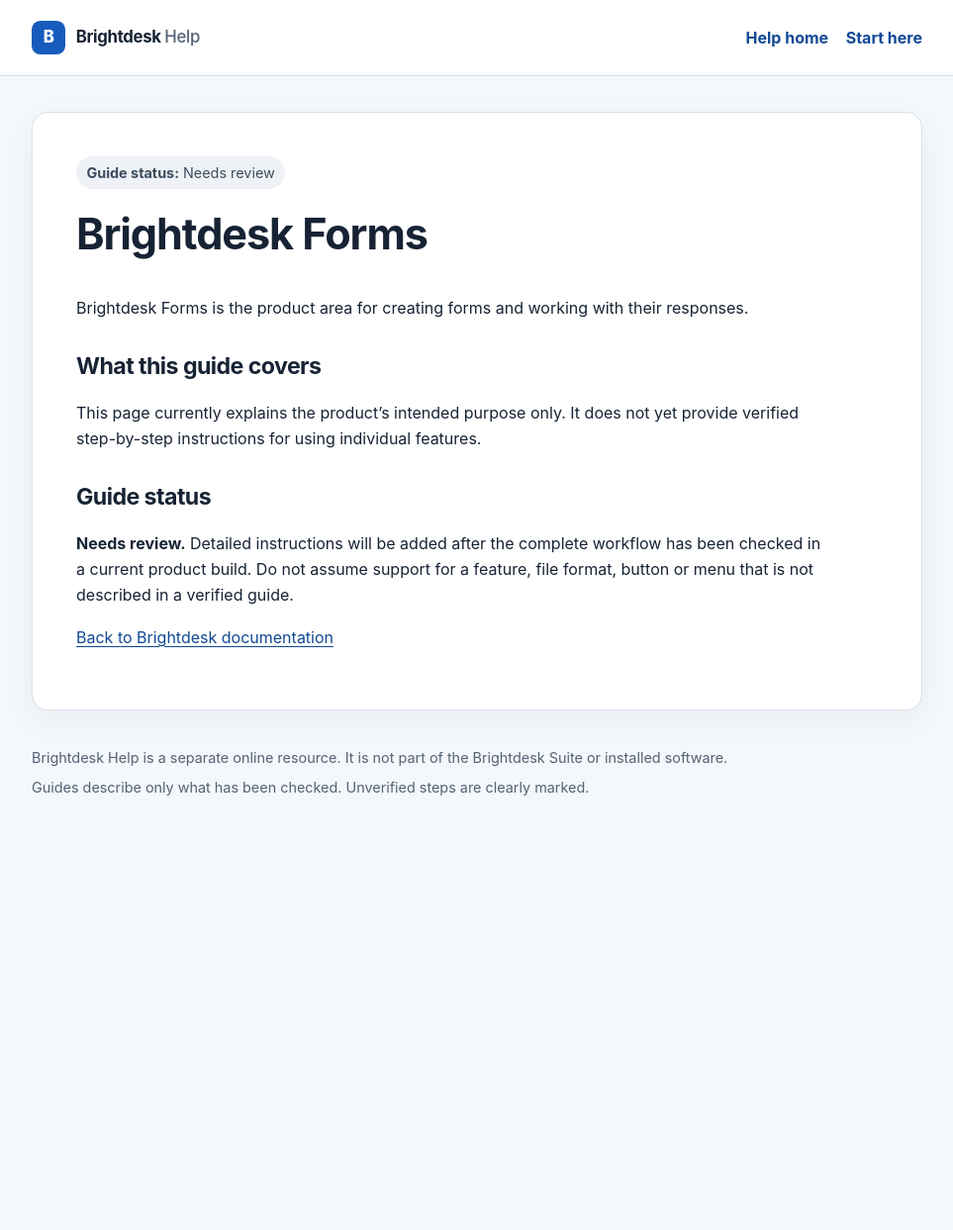
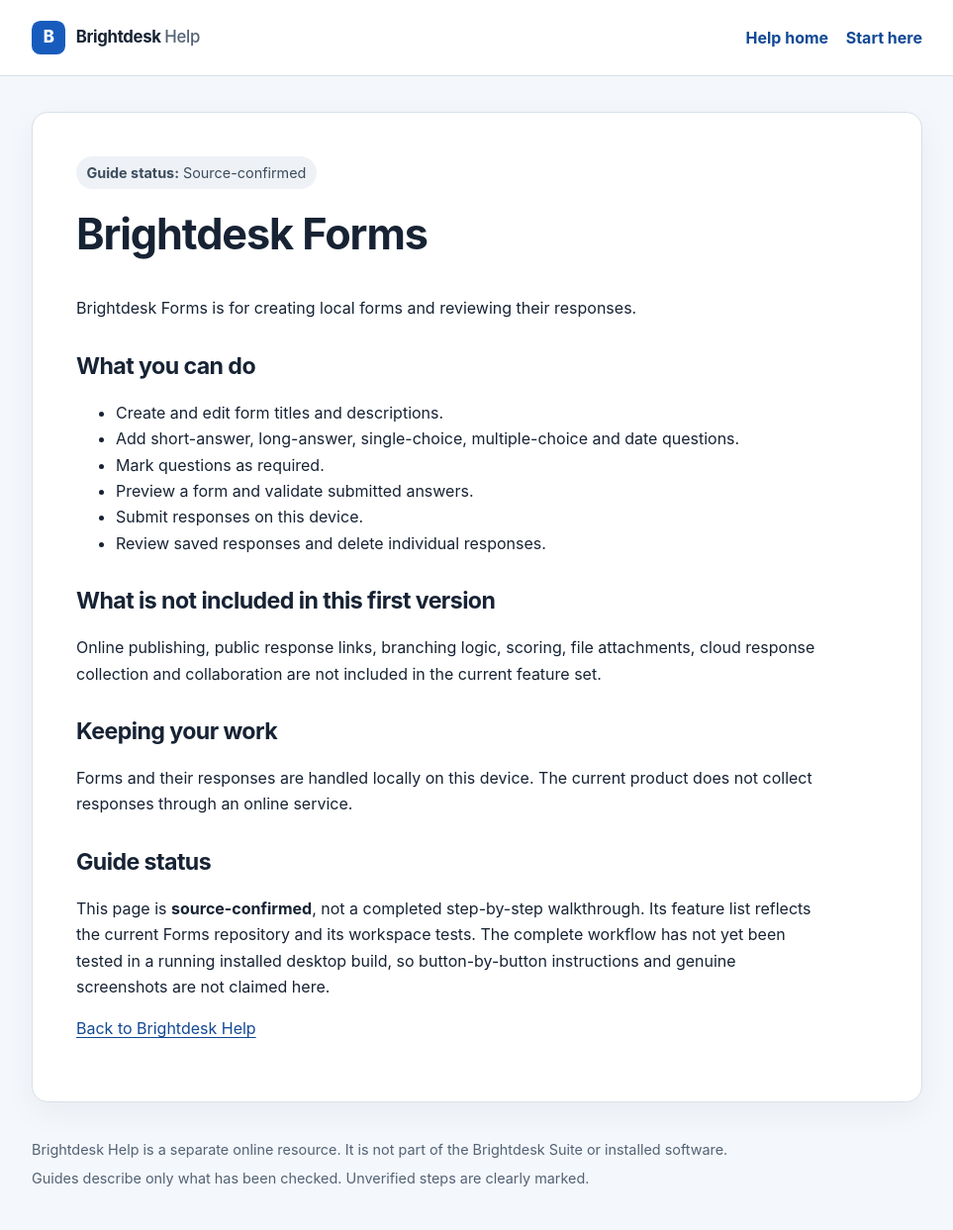
Before and after one commit to conz20/Brightdesk-Wiki, a Jekyll site: the page built from docs/products/forms.md, in a window 1280 px wide. Shown: the whole page at 99% size, without its empty margins (158-1121 px from the left). Built offline with Jekyll 4.4.1, drawn with Linux system fonts in a browser that asks for light colours; before the commit the page ends 900 px from its top, so only the background shows below that.

Commit message:
docs: expand source-confirmed customer product guides

```diff
--- a/docs/products/forms.md
+++ b/docs/products/forms.md
@@ -1,21 +1,34 @@
 ---
 layout: default
 title: Brightdesk Forms
-description: Help and guide status for Brightdesk Forms.
-status: Needs review
+description: What Brightdesk Forms can do and what is not included yet.
+status: Source-confirmed
 permalink: /products/forms.html
 ---
 
 # Brightdesk Forms
 
-Brightdesk Forms is the product area for creating forms and working with their responses.
+Brightdesk Forms is for creating local forms and reviewing their responses.
 
-## What this guide covers
+## What you can do
 
-This page currently explains the product's intended purpose only. It does not yet provide verified step-by-step instructions for using individual features.
+- Create and edit form titles and descriptions.
+- Add short-answer, long-answer, single-choice, multiple-choice and date questions.
+- Mark questions as required.
+- Preview a form and validate submitted answers.
+- Submit responses on this device.
+- Review saved responses and delete individual responses.
+
+## What is not included in this first version
+
+Online publishing, public response links, branching logic, scoring, file attachments, cloud response collection and collaboration are not included in the current feature set.
+
+## Keeping your work
+
+Forms and their responses are handled locally on this device. The current product does not collect responses through an online service.
 
 ## Guide status
 
-**Needs review.** Detailed instructions will be added after the complete workflow has been checked in a current product build. Do not assume support for a feature, file format, button or menu that is not described in a verified guide.
+This page is **source-confirmed**, not a completed step-by-step walkthrough. Its feature list reflects the current Forms repository and its workspace tests. The complete workflow has not yet been tested in a running installed desktop build, so button-by-button instructions and genuine screenshots are not claimed here.
 
-[Back to Brightdesk documentation](../index.md)
+[Back to Brightdesk Help](../index.html)
```
